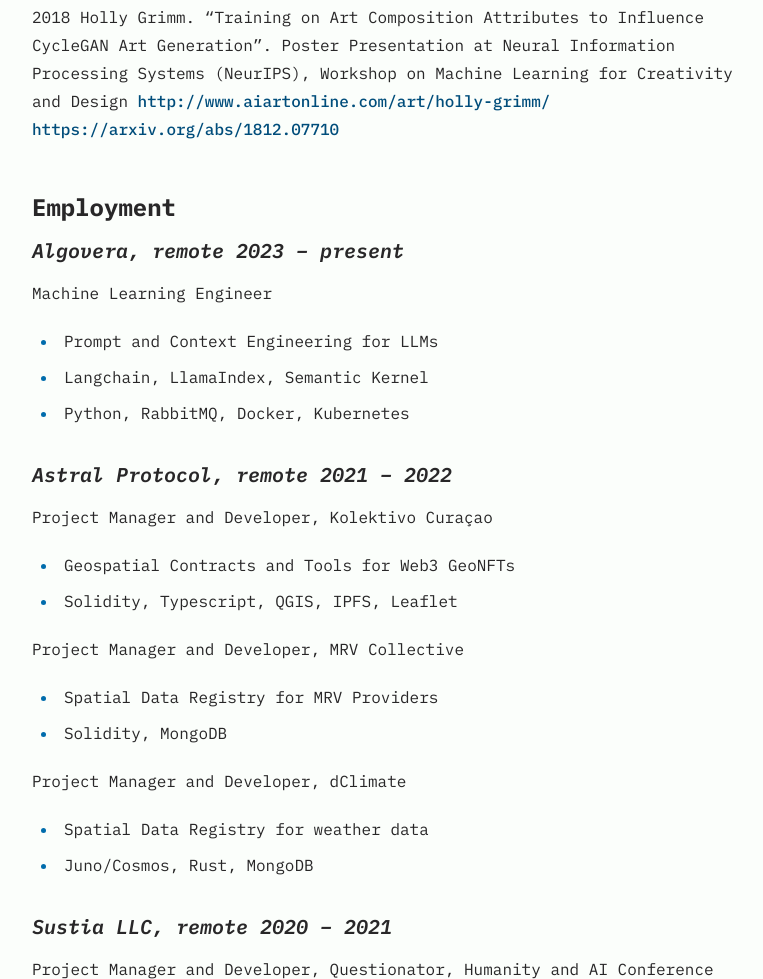
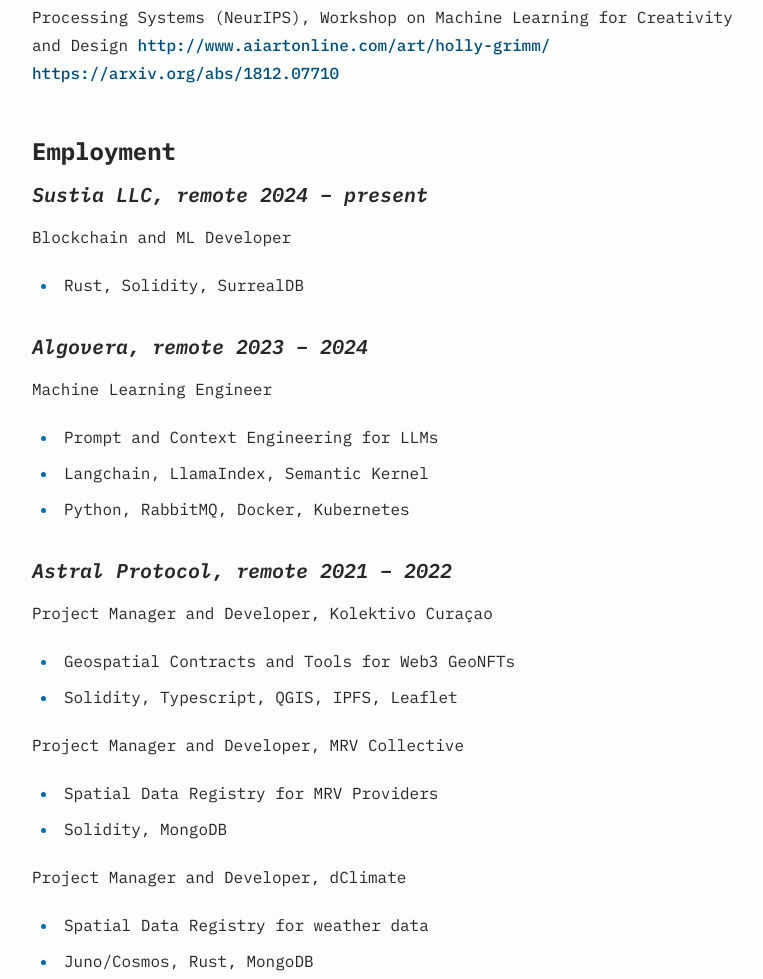
Before and after one commit to hollygrimm/hollygrimm_astro-paper, an Astro site: page /software_cv in a window 1280 px wide. Shown: the part 1426-2405 px from the top of the page, without its empty margins (240-1003 px from the left). Built offline with nearby package versions, Linux system fonts and the light colour scheme; Astro itself is replaced by a stand-in of ours.

Commit message:
update cv

```diff
--- a/src/pages/software_cv.md
+++ b/src/pages/software_cv.md
@@ -6,7 +6,7 @@
 ## Objective
 
 Software Engineer with 25+ years of development experience. She has built a variety of machine learning models for image, music, voice, and text generation, currently building at the intersection of
-climate, blockchain, and machine learning. She is a member of the Active Inference Institute's Scientific Advisory Board, member of Celo Network's Climate Collective, co-leader of KERNEL's Regeneration Guild and an active contributor to five decentralized autonomous organizations (DAOs): ReFi DAO for regenerative climate projects, pr1s0n art for inmate art, Algovera AI for decentralized AI, nfDAO for funding NFT projects, Meta Gamma Delta for supporting projects by women, and as a peer mentor for Gitcoin KERNEL. Additionally, she is a board president of Natives in Tech.
+climate, blockchain, and machine learning. She is a member of the Active Inference Institute's Scientific Advisory Board, member of Celo Network's Climate Collective, co-leader of KERNEL's Regeneration Guild and an active contributor to two decentralized autonomous organizations (DAOs): ReFi DAO for regenerative climate projects, pr1s0n art for inmate art, and as a peer mentor for Gitcoin KERNEL.
 
 ## Education
 
@@ -42,7 +42,13 @@
 
 ## Employment
 
-### Algovera, remote 2023 – present
+### Sustia LLC, remote 2024 – present
+
+Blockchain and ML Developer
+
+- Rust, Solidity, SurrealDB
+
+### Algovera, remote 2023 – 2024
 
 Machine Learning Engineer
 
```
